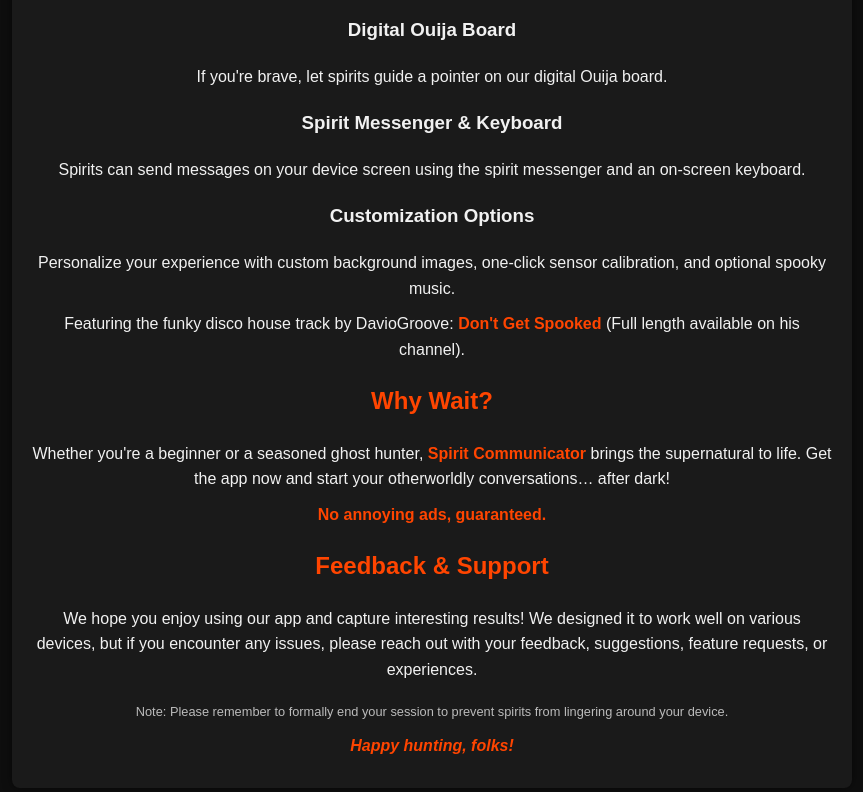
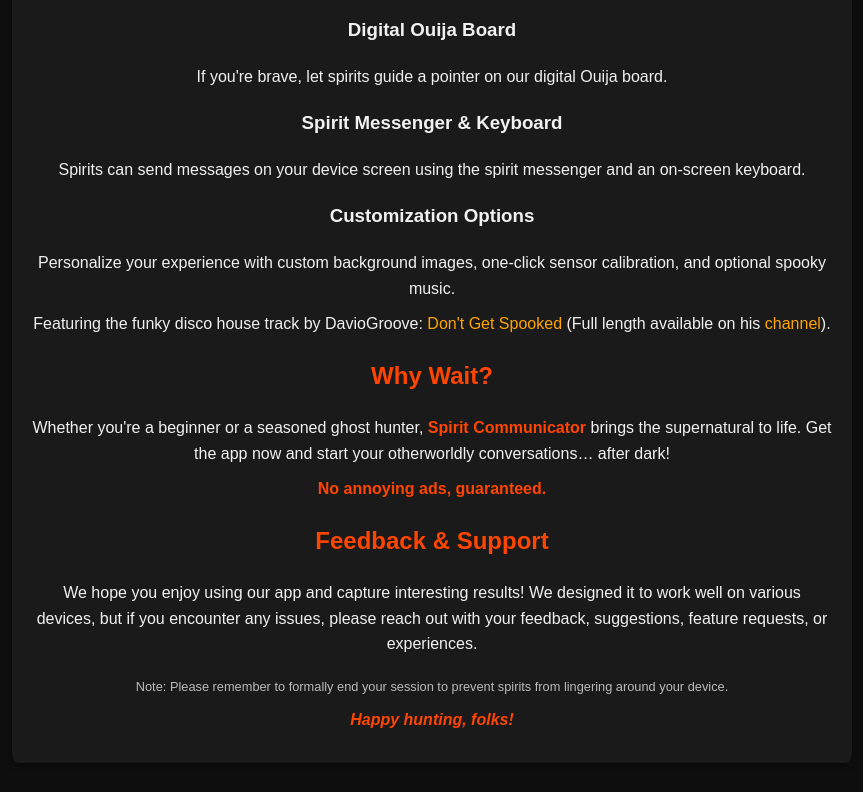
Before and after one commit to globalmultitechltd/spiritcommunicator, a plain HTML site: page index.html in a window 1280 px wide. Shown: the part 1153-1945 px from the top of the page, without its empty margins (208-1071 px from the left). Drawn offline with Linux system fonts and the light colour scheme.

Commit message:
Add files via upload

```diff
--- a/index.html
+++ b/index.html
@@ -92,7 +92,7 @@
     <h3>Customization Options</h3>
     <p>Personalize your experience with custom background images, one-click sensor calibration, and optional spooky music.</p>
 
-    <p>Featuring the funky disco house track by DavioGroove: <span class="highlight">Don't Get Spooked</span> (Full length available on his channel).</p>
+	<p>Featuring the funky disco house track by DavioGroove: <a href="https://www.youtube.com/watch?v=Z7lMKgG-SuY&ab_channel=DavioGroove" target="_blank" class="download-link">Don't Get Spooked</a> (Full length available on his <a href="https://www.youtube.com/playlist?list=PLuNYqZDpyb7KOLhEwX5n-7wIoBqV026MA" target="_blank" class="download-link">channel</a>).</p>
 
     <h2>Why Wait?</h2>
     <p>Whether you're a beginner or a seasoned ghost hunter, <span class="highlight">Spirit Communicator</span> brings the supernatural to life. Get the app now and start your otherworldly conversations… after dark!</p>
```
